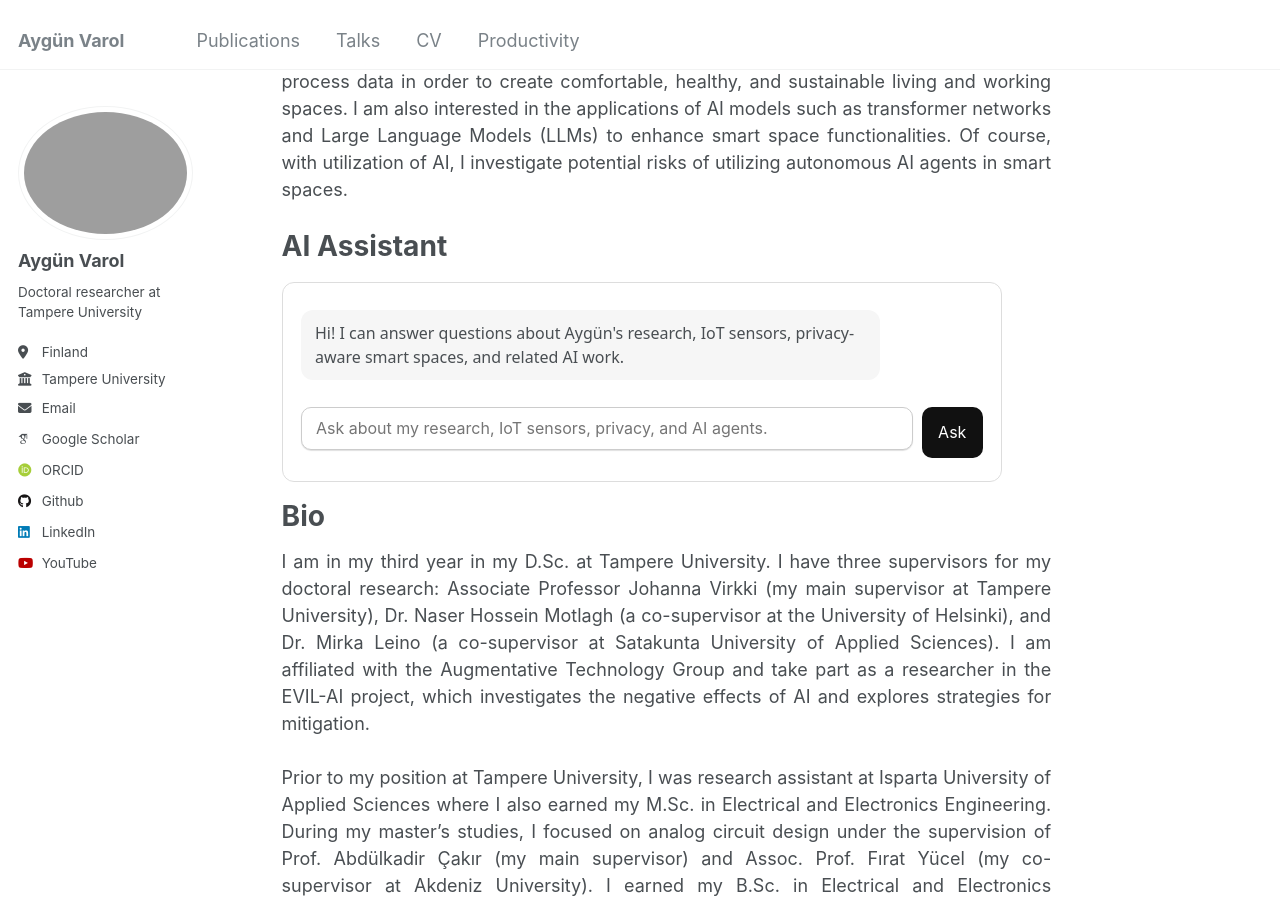
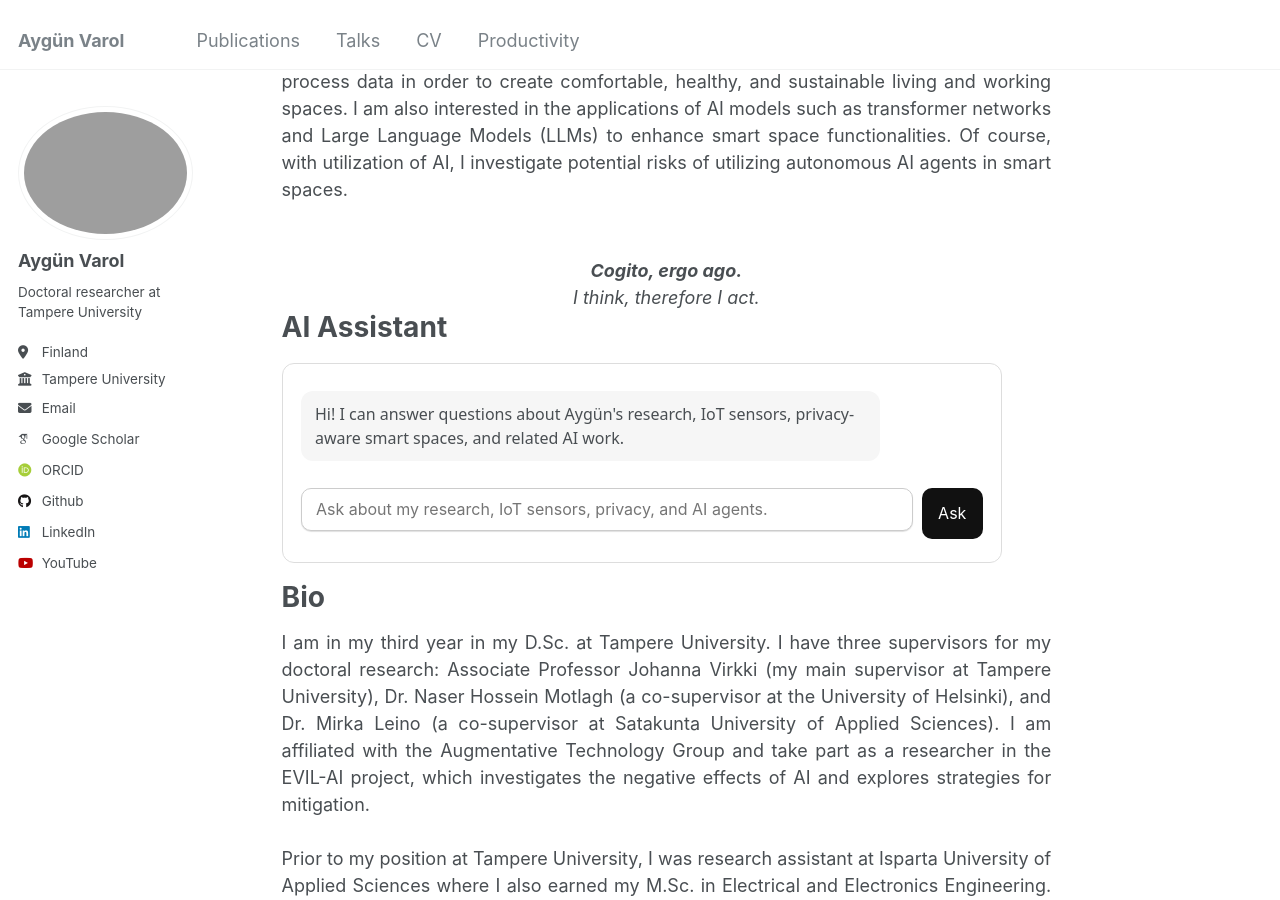
Before and after one commit to AygunVarol/aygunvarol.github.io, a Jekyll site: the page built from _pages/about.md, in a window 1280 px wide and 900 px high, scrolled down 360 px. Built offline with Jekyll 4.4.1, drawn with Linux system fonts in a browser that asks for light colours; some web fonts are replaced.

Commit message:
Update about.md

```diff
--- a/_pages/about.md
+++ b/_pages/about.md
@@ -17,6 +17,11 @@ Research Interests
 ======
 <div align="justify">
 In my research, I aim to find an optimal integration of Internet of Things (IoT) sensor networks in indoor environments and develop smart systems that efficiently collect and process data in order to create comfortable, healthy, and sustainable living and working spaces. I am also interested in the applications of AI models such as transformer networks and Large Language Models (LLMs) to enhance smart space functionalities. Of course, with utilization of AI, I investigate potential risks of utilizing autonomous AI agents in smart spaces.<br><br>
+</div>
+
+<div style="text-align: center; margin-top: 1.5rem;">
+    <b><i>Cogito, ergo ago.</i></b><br>
+    <i>I think, therefore I act.</i>
 </div>
 
 AI Assistant
```
